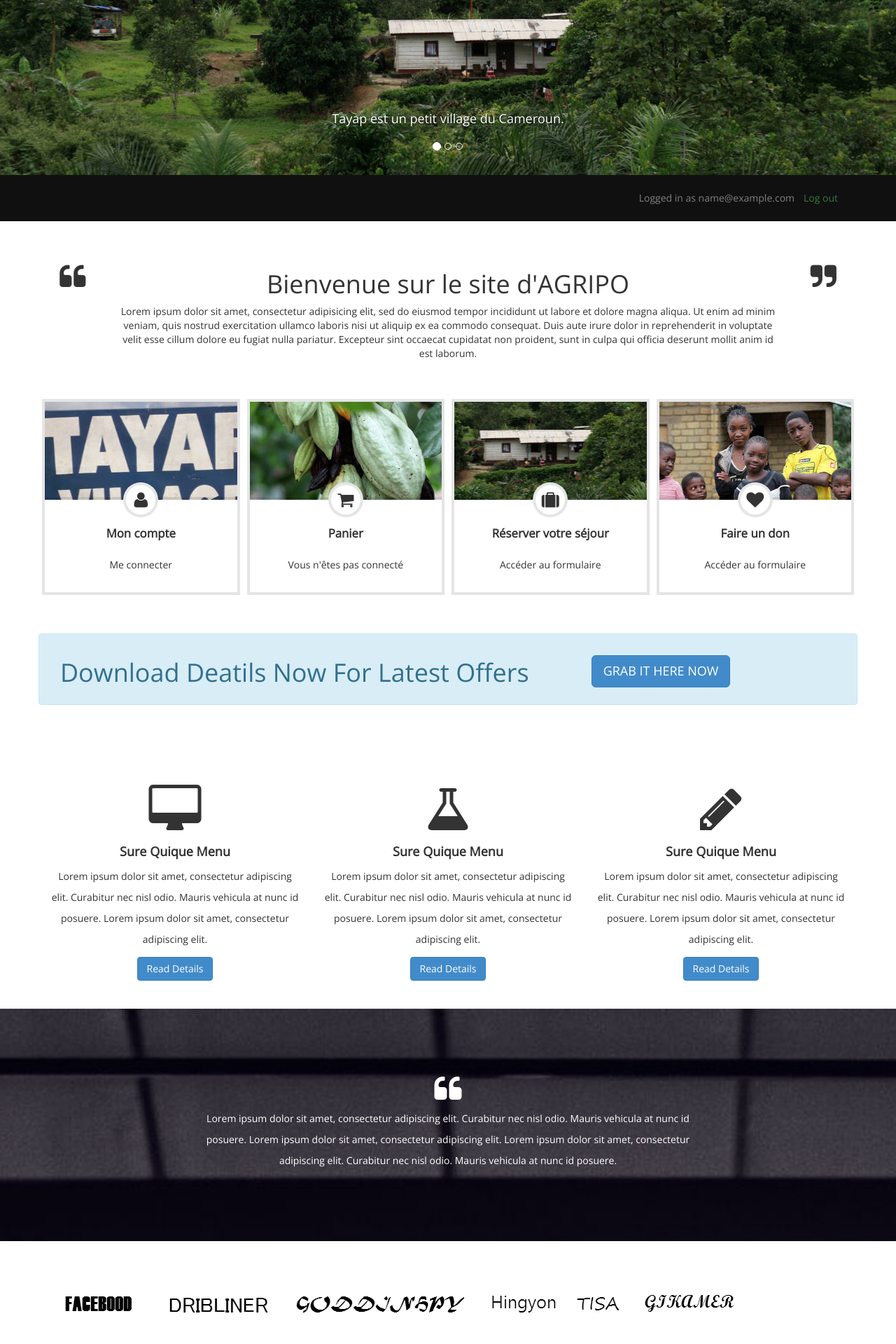
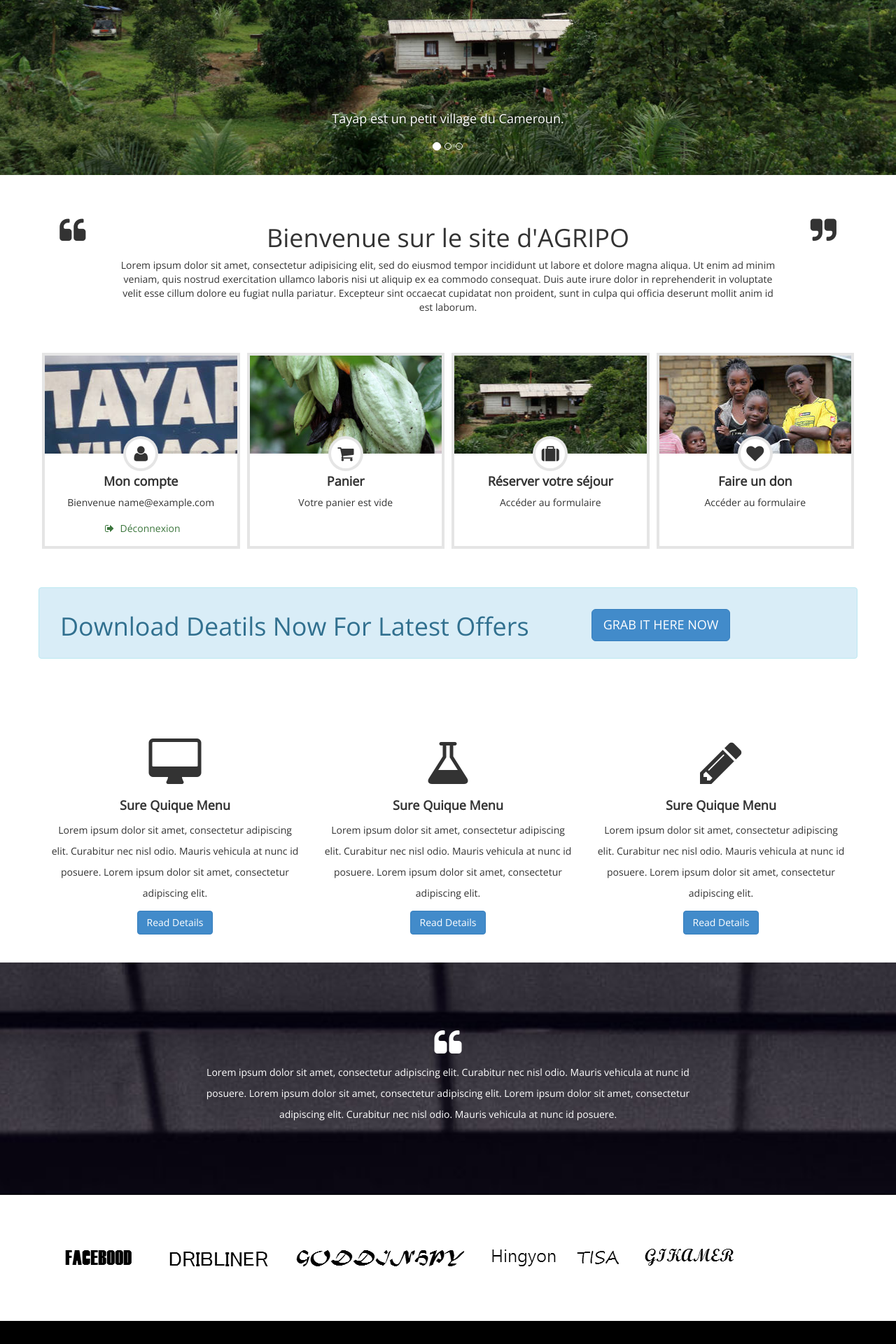
Before and after one commit to agripo/website, a Django app: page / in a window 1280 px wide. Shown: the part 421-2341 px from the top of the page at 70% size. Run offline with Django 3.2, Linux system fonts and the light colour scheme; the visitor is signed in with stand-in values (Sample User, id 1); parts of the project's set-up code (start-up, migrations or seed data) failed here and were passed over; some libraries are stand-ins or nearby versions.

Commit message:
Moved connexion to its box

```diff
--- a/core/static/css/base.css
+++ b/core/static/css/base.css
@@ -50,12 +50,10 @@ section#id_uses_cookies_section{
     font-size: 25px;
     background-color: white;
 }
-#boxes .row .one-box .down {
-    line-height: 45px;
-}
-#boxes .row .one-box .down div{
+#boxes .row .one-box .down h4{
+    margin-top: 5px;
+    margin-bottom: 10px;
     font-weight: bold;
-    font-size: 120%;
 }
 
 #boxes .one-box:hover,
--- a/core/templates/core/base.html
+++ b/core/templates/core/base.html
@@ -74,24 +74,6 @@
 {% if display_slideshow %}
     {% slideshow slideshow_images %}
 {% endif %}
-
-<section id="connection">
-    <div class="container">
-        <div class="row">
-            <div class="col-md-12">
-                {% if user.email %}
-                    <a class="btn navbar-btn navbar-right" id="id_logout" href="{% url 'logout' %}">Log out</a>
-                    <span class="navbar-text navbar-right">
-                        Logged in as {{ user.email }}
-                        {% if user.is_manager %}(manager){% endif %}
-                    </span>
-                {% else %}
-                    <a class="btn navbar-btn navbar-right" id="id_login" href="#">Sign in</a>
-                {% endif %}
-            </div>
-        </div>
-    </div>
-</section>
 
 <section id="main_content">
     <div class="container">
@@ -172,8 +154,21 @@
                         <i class="fa fa-user"></i>
                     </div>
                     <div class="down">
-                        <div>Mon compte</div>
-                        Me connecter
+                        <h4>Mon compte</h4>
+                        <div>
+                            {% if user.email %}
+                                Bienvenue {{ user.email }}
+                                <a class="btn navbar-btn" id="id_logout" href="{% url 'logout' %}">
+                                    <i class="fa fa-sign-out"></i>
+                                    Déconnexion
+                                </a>
+                            {% else %}
+                                <a class="btn navbar-btn" id="id_login" href="#">
+                                    <i class="fa fa-sign-in"></i>
+                                    Se connecter
+                                </a>
+                            {% endif %}
+                        </div>
                     </div>
                 </div>
             </div>
@@ -186,8 +181,10 @@
                         <i class="fa fa-shopping-cart"></i>
                     </div>
                     <div class="down">
-                        <div>Panier</div>
-                        Vous n'êtes pas connecté
+                        <h4>Panier</h4>
+                        <div>
+                            Votre panier est vide
+                        </div>
                     </div>
                 </div>
             </div>
@@ -200,8 +197,8 @@
                         <i class="fa fa-suitcase"></i>
                     </div>
                     <div class="down">
-                        <div>Réserver votre séjour</div>
-                        Accéder au formulaire
+                        <h4>Réserver votre séjour</h4>
+                        <div>Accéder au formulaire</div>
                     </div>
                 </div>
             </div>
@@ -214,8 +211,8 @@
                         <i class="fa fa-heart"></i>
                     </div>
                     <div class="down">
-                        <div>Faire un don</div>
-                        Accéder au formulaire
+                        <h4>Faire un don</h4>
+                        <div>Accéder au formulaire</div>
                     </div>
                 </div>
             </div>
```
